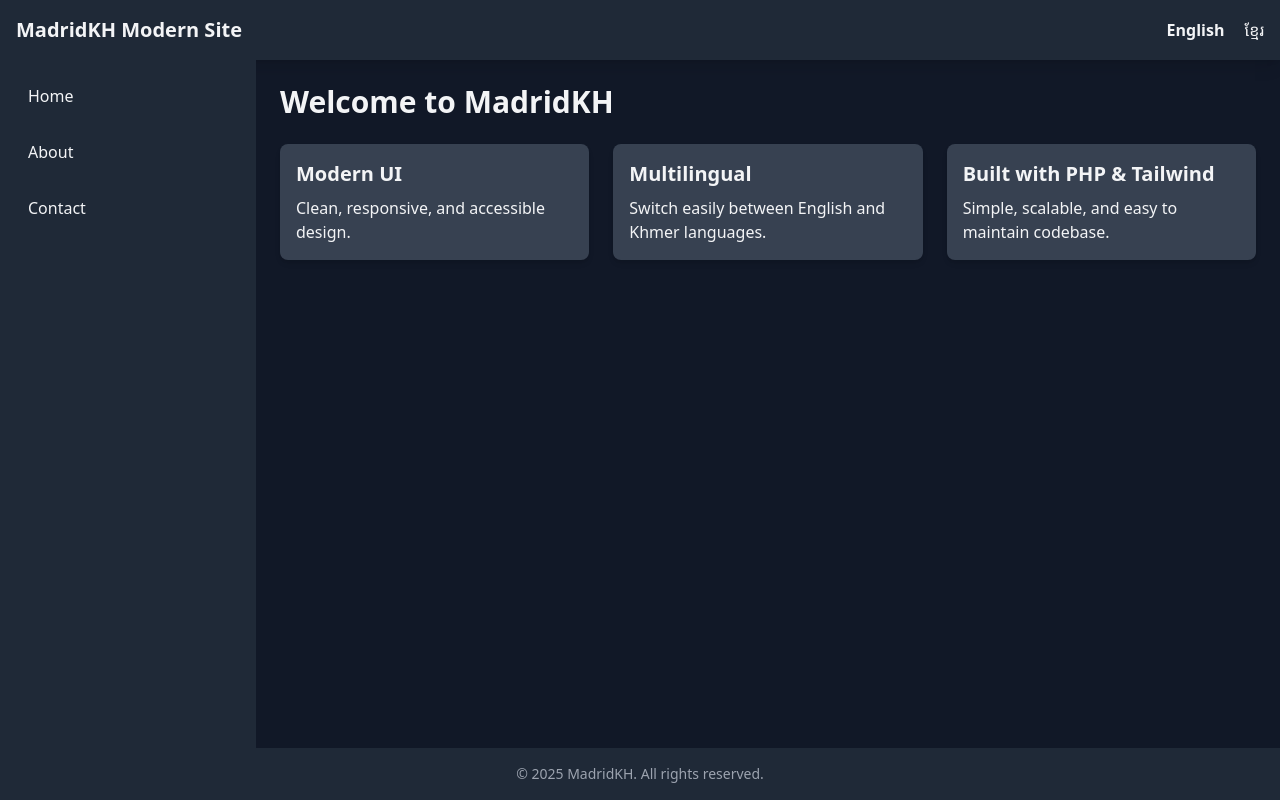
After one commit to pheamakara/madridkh, a PHP site: page /index.php?lang=en in a window 1280 px wide. The commit adds this page. Run offline with PHP 8.4, Linux system fonts and the light colour scheme; some libraries are stand-ins or nearby versions.

Commit message:
add lang

```diff
--- /dev/null
+++ b/lang/en.php
@@ -0,0 +1,15 @@
+<?php
+return [
+    'site_title' => 'MadridKH Modern Site',
+    'nav_home' => 'Home',
+    'nav_about' => 'About',
+    'nav_contact' => 'Contact',
+    'welcome_message' => 'Welcome to MadridKH',
+    'feature_one_title' => 'Modern UI',
+    'feature_one_desc' => 'Clean, responsive, and accessible design.',
+    'feature_two_title' => 'Multilingual',
+    'feature_two_desc' => 'Switch easily between English and Khmer languages.',
+    'feature_three_title' => 'Built with PHP & Tailwind',
+    'feature_three_desc' => 'Simple, scalable, and easy to maintain codebase.',
+    'footer_rights' => 'All rights reserved.',
+];
--- a/public/index.php
+++ b/public/index.php
@@ -1,5 +1,85 @@
 <?php
-require_once __DIR__ . '/../config/app.php';
-require_once __DIR__ . '/../config/database.php';
-require_once __DIR__ . '/../src/helpers.php';
-require_once __DIR__ . '/../src/routes.php';
+session_start();
+
+// Simple language switcher via GET param
+if (isset($_GET['lang'])) {
+    $_SESSION['lang'] = $_GET['lang'];
+}
+$lang = $_SESSION['lang'] ?? 'en';
+
+// Load translations
+$langData = [];
+if ($lang === 'km') {
+    $langData = include __DIR__ . '/../lang/km.php';
+} else {
+    $langData = include __DIR__ . '/../lang/en.php';
+}
+
+function t($key) {
+    global $langData;
+    return $langData[$key] ?? $key;
+}
+
+?>
+<!DOCTYPE html>
+<html lang="<?php echo htmlspecialchars($lang); ?>" class="scroll-smooth bg-gray-900 text-gray-100">
+<head>
+    <meta charset="UTF-8" />
+    <meta name="viewport" content="width=device-width, initial-scale=1" />
+    <title><?php echo t('site_title'); ?></title>
+    <script src="https://cdn.tailwindcss.com"></script>
+    <style>
+        /* Add dark mode toggle or extra styling here */
+    </style>
+</head>
+<body class="min-h-screen flex flex-col">
+
+    <!-- Header -->
+    <header class="bg-gray-800 p-4 flex justify-between items-center shadow-lg">
+        <div class="text-xl font-bold"><?php echo t('site_title'); ?></div>
+        <nav>
+            <a href="?lang=en" class="mr-4 hover:underline <?php echo $lang==='en' ? 'font-semibold' : ''; ?>">English</a>
+            <a href="?lang=km" class="hover:underline <?php echo $lang==='km' ? 'font-semibold' : ''; ?>">ខ្មែរ</a>
+        </nav>
+    </header>
+
+    <div class="flex flex-1 overflow-hidden">
+
+        <!-- Sidebar -->
+        <aside class="w-64 bg-gray-800 p-4 hidden md:block">
+            <ul class="space-y-4">
+                <li><a href="#" class="block px-3 py-2 rounded hover:bg-gray-700"><?php echo t('nav_home'); ?></a></li>
+                <li><a href="#" class="block px-3 py-2 rounded hover:bg-gray-700"><?php echo t('nav_about'); ?></a></li>
+                <li><a href="#" class="block px-3 py-2 rounded hover:bg-gray-700"><?php echo t('nav_contact'); ?></a></li>
+            </ul>
+        </aside>
+
+        <!-- Main content -->
+        <main class="flex-1 p-6 overflow-auto">
+            <h1 class="text-3xl font-extrabold mb-6"><?php echo t('welcome_message'); ?></h1>
+
+            <section class="grid grid-cols-1 md:grid-cols-2 lg:grid-cols-3 gap-6">
+                <div class="bg-gray-700 rounded-lg p-4 shadow-md">
+                    <h2 class="text-xl font-semibold mb-2"><?php echo t('feature_one_title'); ?></h2>
+                    <p><?php echo t('feature_one_desc'); ?></p>
+                </div>
+                <div class="bg-gray-700 rounded-lg p-4 shadow-md">
+                    <h2 class="text-xl font-semibold mb-2"><?php echo t('feature_two_title'); ?></h2>
+                    <p><?php echo t('feature_two_desc'); ?></p>
+                </div>
+                <div class="bg-gray-700 rounded-lg p-4 shadow-md">
+                    <h2 class="text-xl font-semibold mb-2"><?php echo t('feature_three_title'); ?></h2>
+                    <p><?php echo t('feature_three_desc'); ?></p>
+                </div>
+            </section>
+        </main>
+
+    </div>
+
+    <!-- Footer -->
+    <footer class="bg-gray-800 text-center p-4 text-sm text-gray-400">
+        &copy; <?php echo date('Y'); ?> MadridKH. <?php echo t('footer_rights'); ?>
+    </footer>
+
+</body>
+</html>
```
Also changed, not shown: lang/km.php (added, +15 -0 lines).
